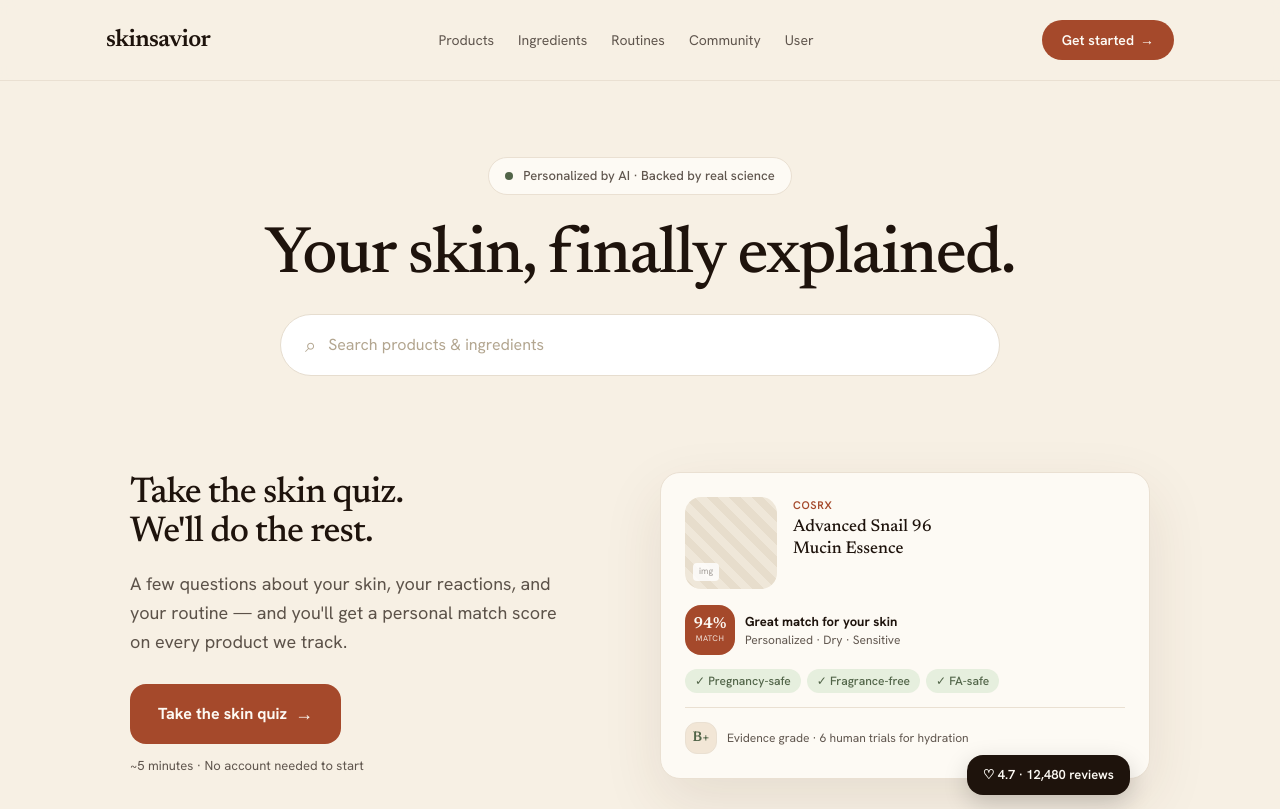
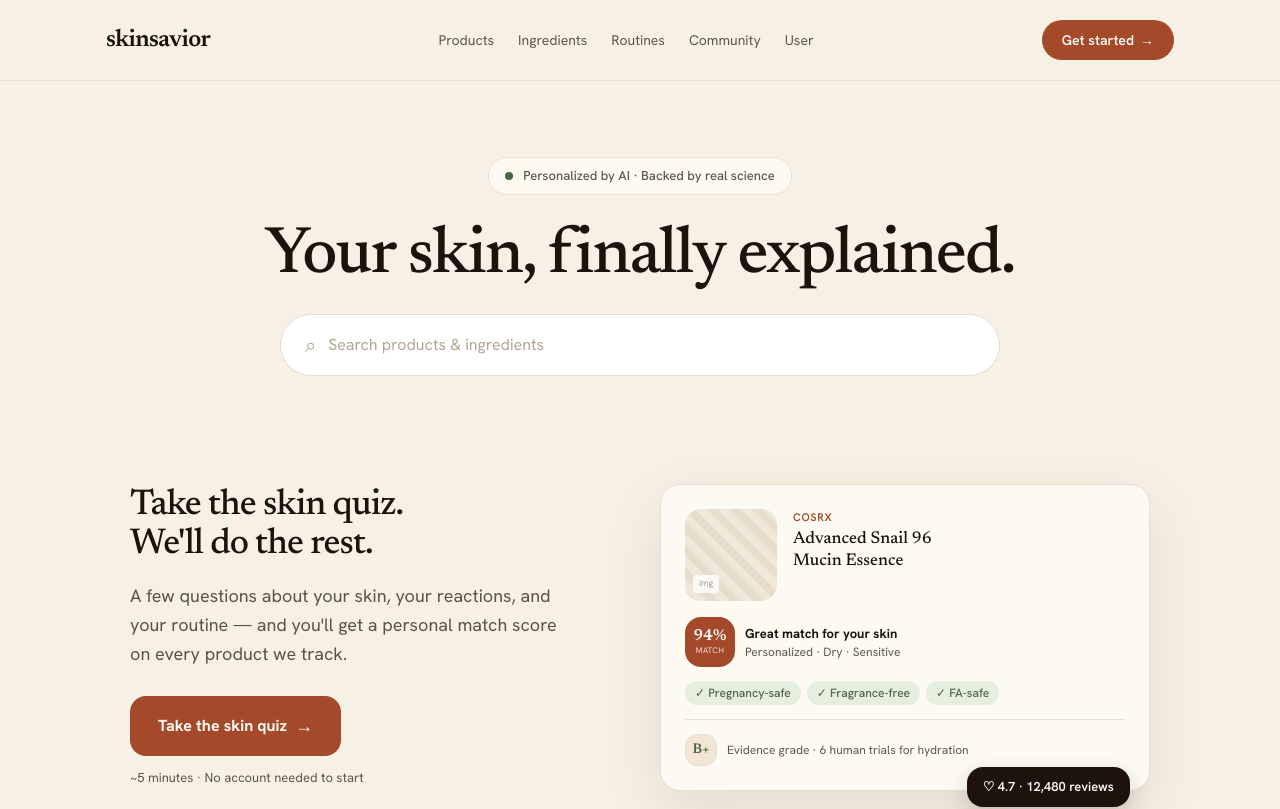
Before and after one commit to aagh-jr/SkinSavior_Demo, a Next.js app in the folder apps/web/: page / in a window 1280 px wide. Shown: the top 809 px of the page. Built offline with nearby package versions, Linux system fonts and the light colour scheme.

Commit message:
feat: adjust hero section margin for better layout alignment
Co-authored-by: Abel Angel <203366437+aagh-jr@users.noreply.github.com>

```diff
--- a/apps/web/src/app/page.tsx
+++ b/apps/web/src/app/page.tsx
@@ -32,7 +32,7 @@ function Hero() {
         </div>
       </div>
 
-      <div className="mt-24 grid w-full max-w-[1020px] grid-cols-1 items-center gap-10 text-left md:grid-cols-2">
+      <div className="mt-[108px] grid w-full max-w-[1020px] grid-cols-1 items-center gap-10 text-left md:grid-cols-2">
         <div>
           <h2 className="font-serif text-3xl font-medium leading-[1.1] tracking-tight text-ink text-balance md:text-4xl">
             Take the skin quiz. We&apos;ll do the rest.
```
